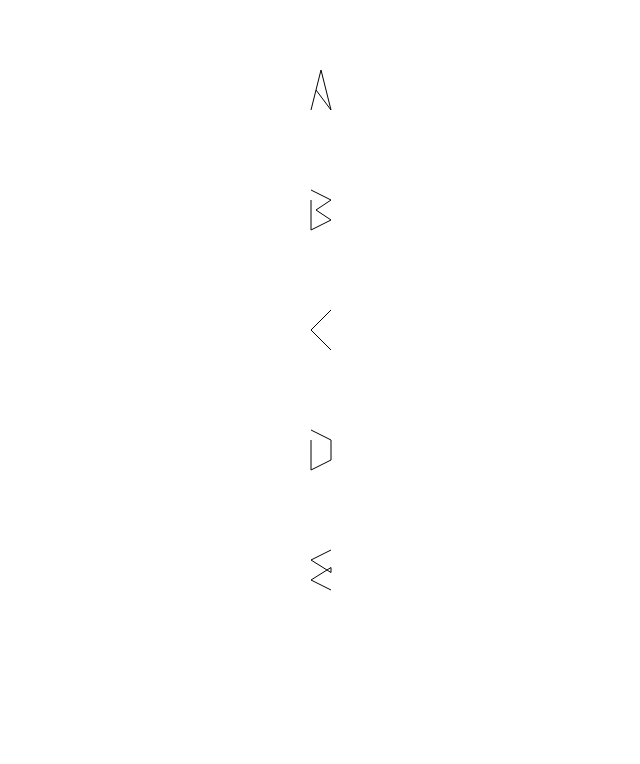
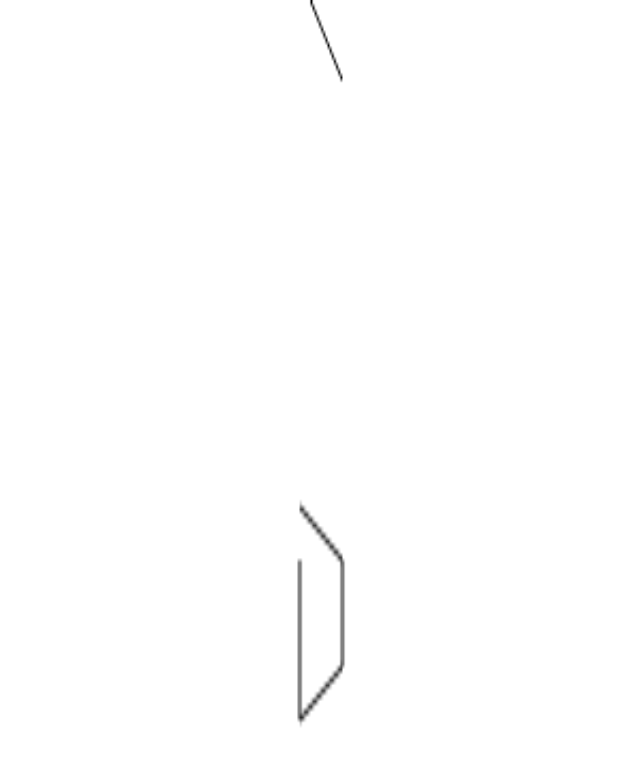
Before and after one commit to SeohaKim/seohaKim, a React (Create React App) app: page / in a window 1280 px wide. Shown: the top 764 px of the page, without its empty margins (319-959 px from the left). Built offline with nearby package versions, Linux system fonts and the light colour scheme.

Commit message:
align canvas

```diff
--- a/src/App.css
+++ b/src/App.css
@@ -1,32 +1,3 @@
 .App {
   text-align: center;
 }
-
-.App-logo {
-  animation: App-logo-spin infinite 10s linear;
-  height: 80px;
-}
-
-.App-header {
-  background-color: rgb(22, 21, 21);
-  height: 150px;
-  padding: 20px;
-  color: white;
-}
-
-.App-title {
-  font-size: 1.5em;
-}
-
-.App-intro {
-  font-size: large;
-}
-
-@keyframes App-logo-spin {
-  from {
-    transform: rotate(0deg);
-  }
-  to {
-    transform: rotate(360deg);
-  }
-}
--- a/src/App.js
+++ b/src/App.js
@@ -13,7 +13,7 @@ class App extends Component {
           text_height="40"
           vertical="true"
         >
-          ABCDE
+          ABCDEF
         </Seohafont>
         <div>
           <br />
--- /dev/null
+++ b/src/seohafont.css
@@ -0,0 +1,4 @@
+.seoha_text {
+  height: 100vh;
+  width: 50vw;
+}
--- a/src/seohafont.js
+++ b/src/seohafont.js
@@ -1,6 +1,7 @@
 import React, { Component } from 'react';
 import shf_data from './seohafont_data.js';
 import Vec, { angleToVec, composeRotate } from './vector.js';
+import './seohafont.css';
 
 const canvas_style = {
   position: 'fixed',
@@ -153,14 +154,8 @@ class Seohafont extends Component {
 
   render() {
     return (
-      <div height="100vh" style={wrapper_style}>
-        <canvas
-          ref="seoha_canvas"
-          className="seoha_text"
-          width="500"
-          height="700"
-          style={canvas_style}
-        />
+      <div>
+        <canvas ref="seoha_canvas" className="seoha_text" />
       </div>
     );
   }
```
